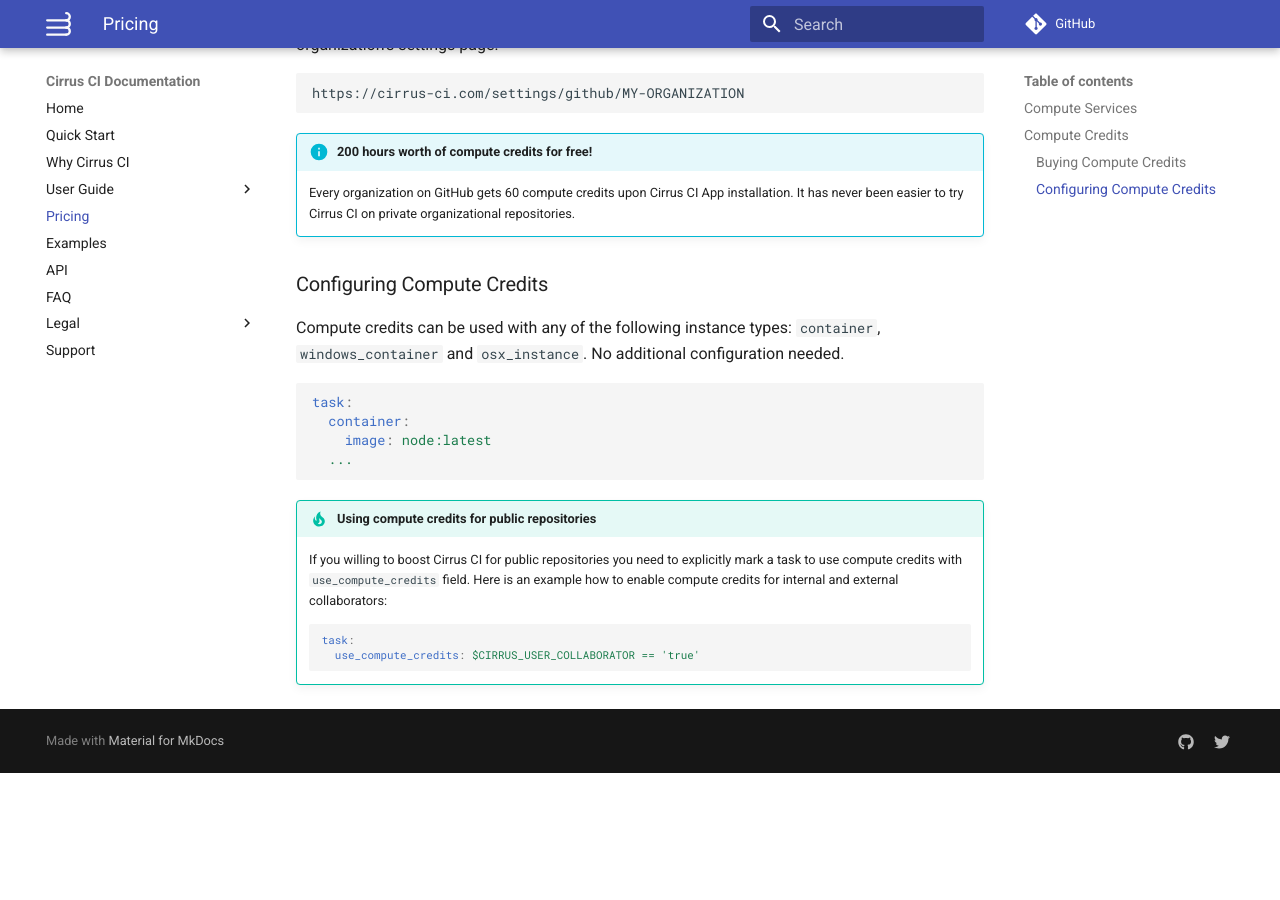
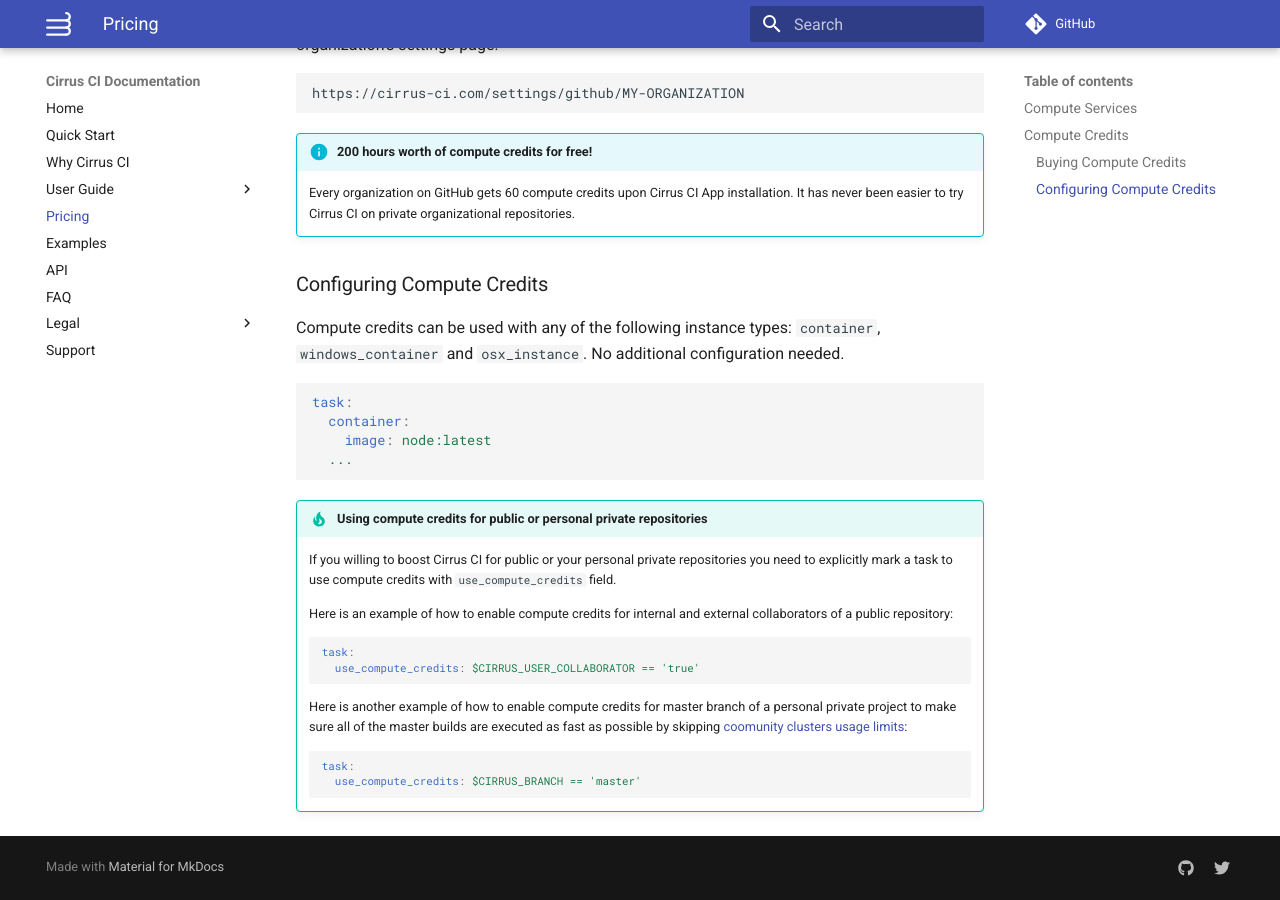
Before and after one commit to cirruslabs/cirrus-ci-docs, an MkDocs documentation site: the page built from docs/pricing.md, in a window 1280 px wide and 900 px high, scrolled down 2513 px. Built offline with MkDocs 1.6.1 and Material for MkDocs 9.7.7, drawn with Linux system fonts in a browser that asks for light colours; comment, search, counter and statistics services are not loaded; before the commit the page ends 3286 px from its top, so only the background shows below that.

Commit message:
Clarify compute credits for personal usage
Clarify benefits of using compute credits for personal private repositories

````diff
--- a/docs/pricing.md
+++ b/docs/pricing.md
@@ -101,11 +101,21 @@ task:
   ...
 ```
 
-!!! tip "Using compute credits for public repositories"
-    If you willing to boost Cirrus CI for public repositories you need to explicitly mark a task to use compute credits
-    with `use_compute_credits` field. Here is an example how to enable compute credits for internal and external collaborators:
+!!! tip "Using compute credits for public or personal private repositories"
+    If you willing to boost Cirrus CI for public or your personal private repositories you need to explicitly mark a task to use compute credits
+    with `use_compute_credits` field.
+
+    Here is an example of how to enable compute credits for internal and external collaborators of a public repository:
 
     ```yaml
     task:
       use_compute_credits: $CIRRUS_USER_COLLABORATOR == 'true'
     ```
+
+    Here is another example of how to enable compute credits for master branch of a personal private project to make sure
+    all of the master builds are executed as fast as possible by skipping [coomunity clusters usage limits](/faq.md#are-there-any-limits):
+
+    ```yaml
+    task:
+      use_compute_credits: $CIRRUS_BRANCH == 'master'
+    ```
````
